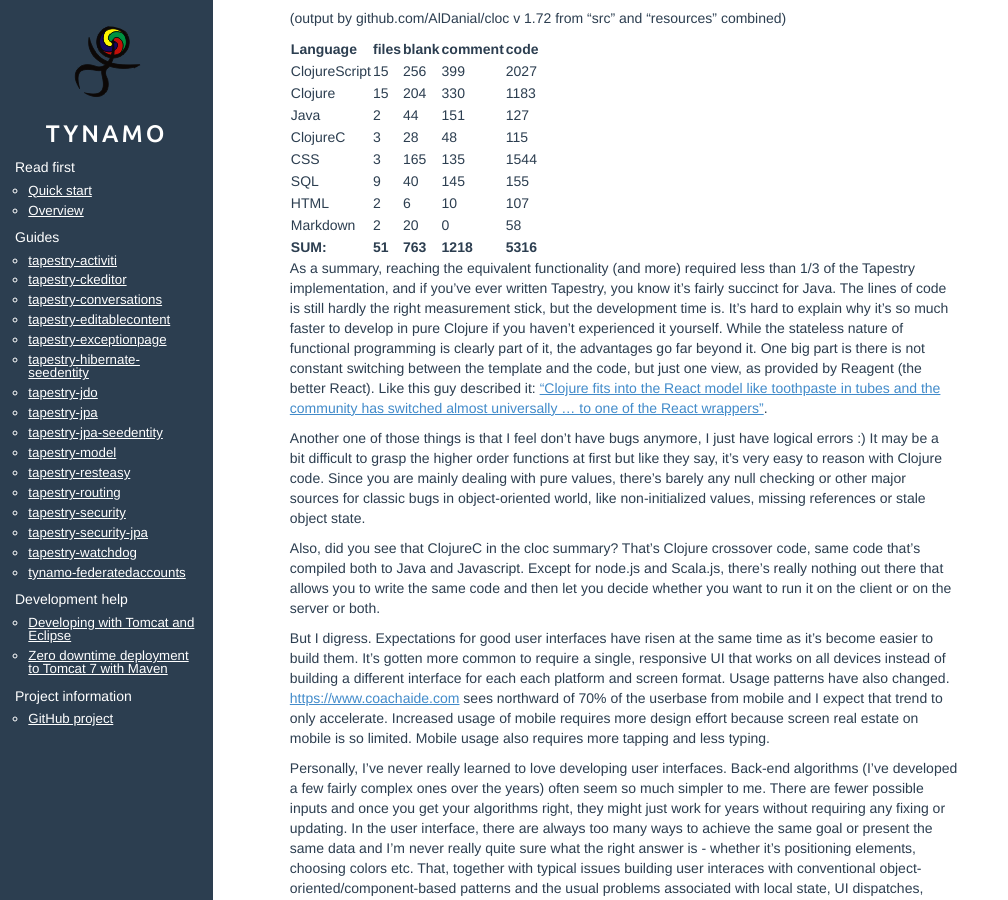
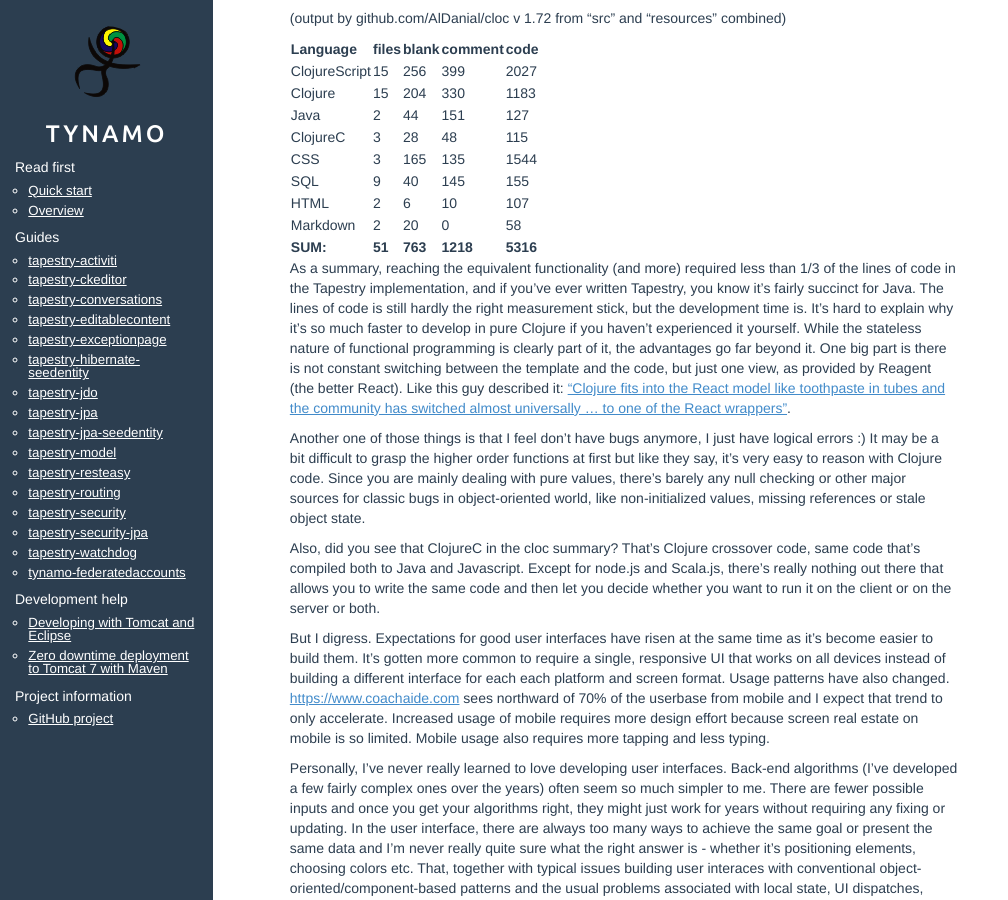
Before and after one commit to vjlamp/tynamo.github.io, a Jekyll site: the page built from _posts/2018-07-02-arbitrarily-complex-uis.md, in a window 1280 px wide and 900 px high, scrolled down 1248 px. Shown: the whole window, without its empty margins (0-1008 px from the left). Built offline with Jekyll 4.4.1, drawn with Linux system fonts in a browser that asks for light colours.

Commit message:
edit post about clojure & UIs

```diff
--- a/_posts/2018-07-02-arbitrarily-complex-uis.md
+++ b/_posts/2018-07-02-arbitrarily-complex-uis.md
@@ -44,7 +44,7 @@ HTML            |        2     |        6    |       10      |      107   |
 Markdown        |        2     |       20    |        0      |       58   |
 **SUM:**        |   **51**     |  **763**    |  **1218**     | **5316**   |
 
-As a summary, reaching the equivalent functionality (and more) required less than 1/3 of the Tapestry implementation, and if you've ever written Tapestry, you know it's fairly succinct for Java. The lines of code is still hardly the right measurement stick, but the development time is. It's hard to explain why it's so much faster to develop in pure Clojure if you haven't experienced it yourself. While the stateless nature of functional programming is clearly part of it, the advantages go far beyond it. One big part is there is not constant switching between the template and the code, but just one view, as provided by Reagent (the better React). Like this guy described it: ["Clojure fits into the React model like toothpaste in tubes and the community has switched almost universally ... to one of the React wrappers"](https://news.ycombinator.com/item?id=9490638).
+As a summary, reaching the equivalent functionality (and more) required less than 1/3 of the lines of code in the Tapestry implementation, and if you've ever written Tapestry, you know it's fairly succinct for Java. The lines of code is still hardly the right measurement stick, but the development time is. It's hard to explain why it's so much faster to develop in pure Clojure if you haven't experienced it yourself. While the stateless nature of functional programming is clearly part of it, the advantages go far beyond it. One big part is there is not constant switching between the template and the code, but just one view, as provided by Reagent (the better React). Like this guy described it: ["Clojure fits into the React model like toothpaste in tubes and the community has switched almost universally ... to one of the React wrappers"](https://news.ycombinator.com/item?id=9490638).
 
 Another one of those things is that I feel don't have bugs anymore, I just have logical errors :) It may be a bit difficult to grasp the higher order functions at first but like they say, it's very easy to reason with Clojure code. Since you are mainly dealing with pure values, there's barely any null checking or other major sources for classic bugs in object-oriented world, like non-initialized values, missing references or stale object state.
 
```
